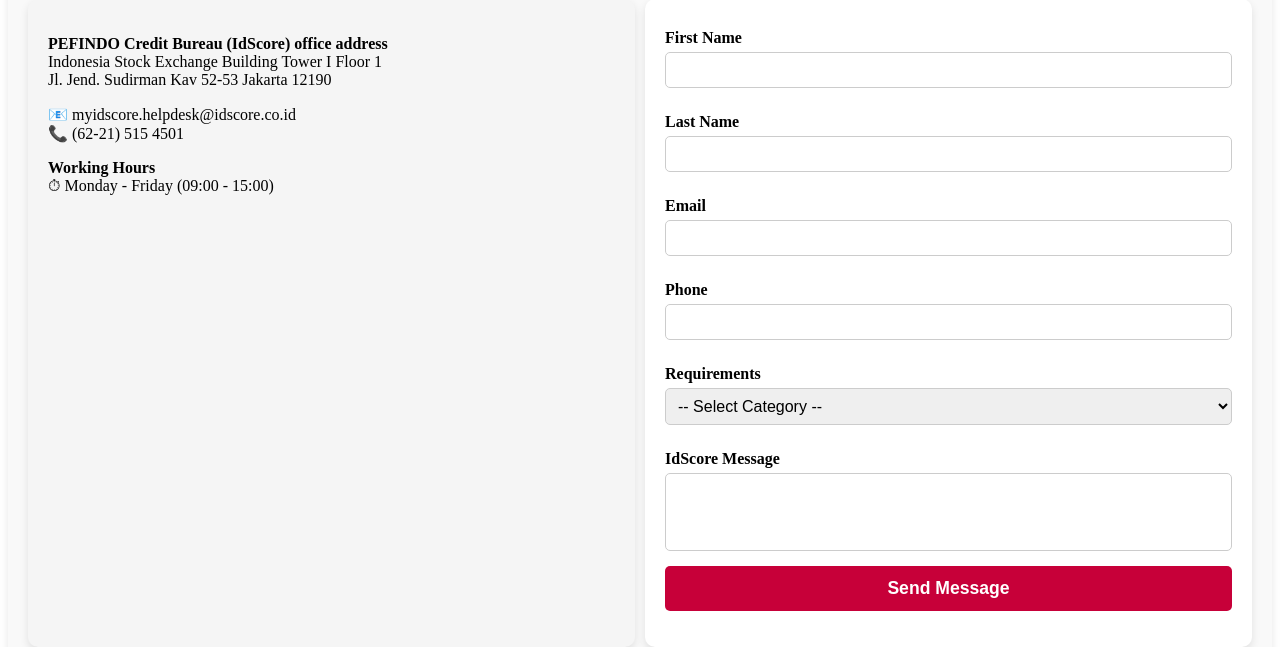
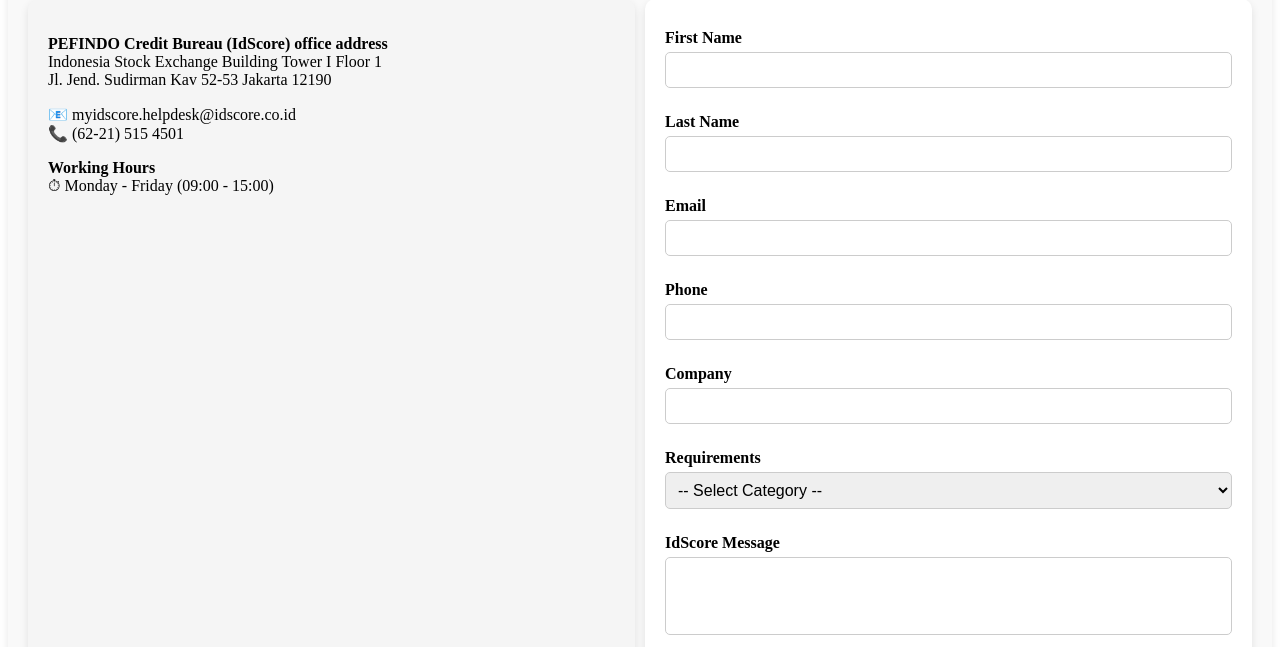
Before and after one commit to myidscore/customer.io, a plain HTML site: page index.html in a window 1280 px wide. Shown: the part 453-1100 px from the top of the page. Drawn offline with Linux system fonts and the light colour scheme.

Commit message:
index.html

```diff
--- a/index.html
+++ b/index.html
@@ -32,6 +32,8 @@
 
                 <label for="phone" style="display: block; margin-top: 10px; font-weight: bold; font-size: 1em;">Phone</label>
                 <input id="phone" maxlength="40" name="phone" size="20" type="text" style="width: 100%; padding: 8px; margin-top: 5px; margin-bottom: 15px; border: 1px solid #ccc; border-radius: 5px; font-size: 1em;" /><br>
+               <label for="company" style="display: block; margin-top: 10px; font-weight: bold; font-size: 1em;">Company</label>
+            <input  id="company" maxlength="40" name="company" size="20" type="text" style="width: 100%; padding: 8px; margin-top: 5px; margin-bottom: 15px; border: 1px solid #ccc; border-radius: 5px; font-size: 1em;" /><br>
 
                 <label for="Requirements__c" style="display: block; margin-top: 10px; font-weight: bold; font-size: 1em;">Requirements</label>
                 <select id="Requirements__c" name="Requirements__c" style="width: 100%; padding: 8px; margin-top: 5px; margin-bottom: 15px; border: 1px solid #ccc; border-radius: 5px; font-size: 1em;">
```
